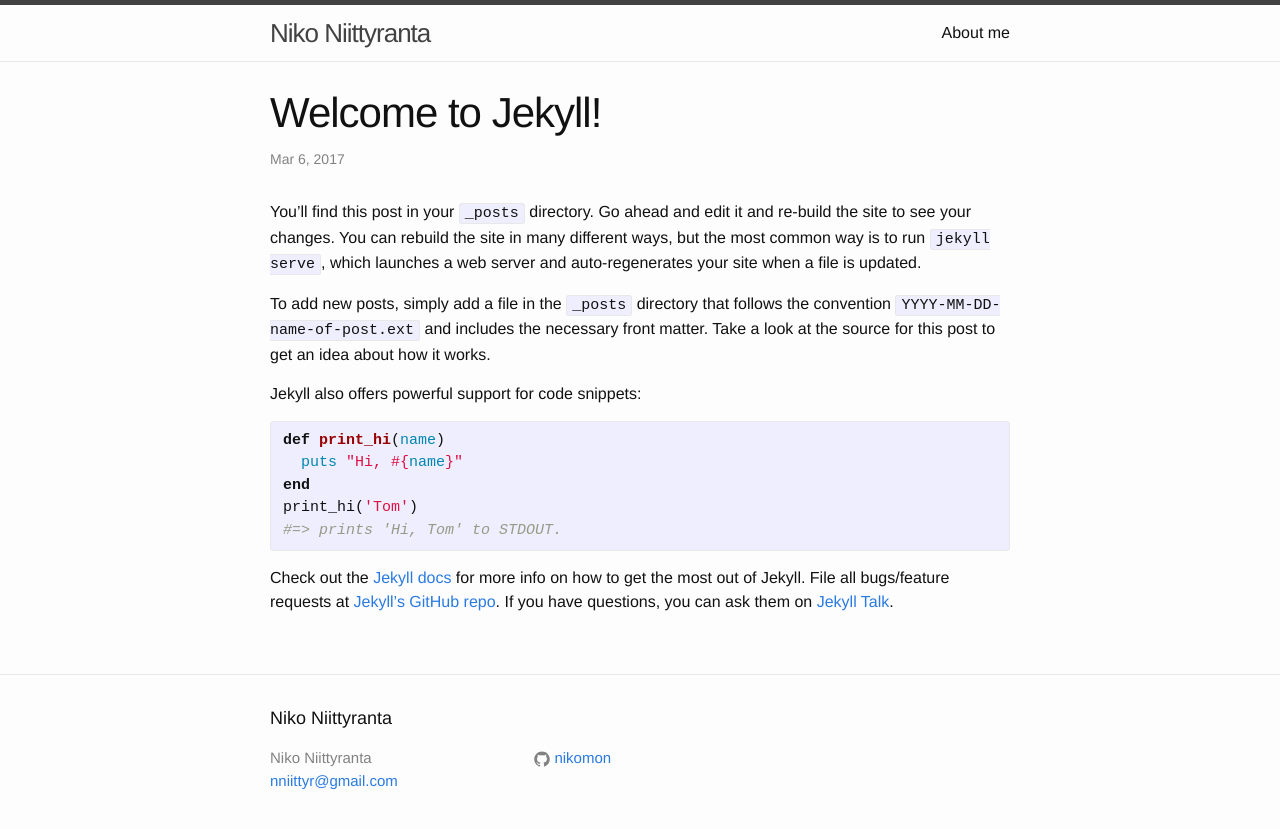
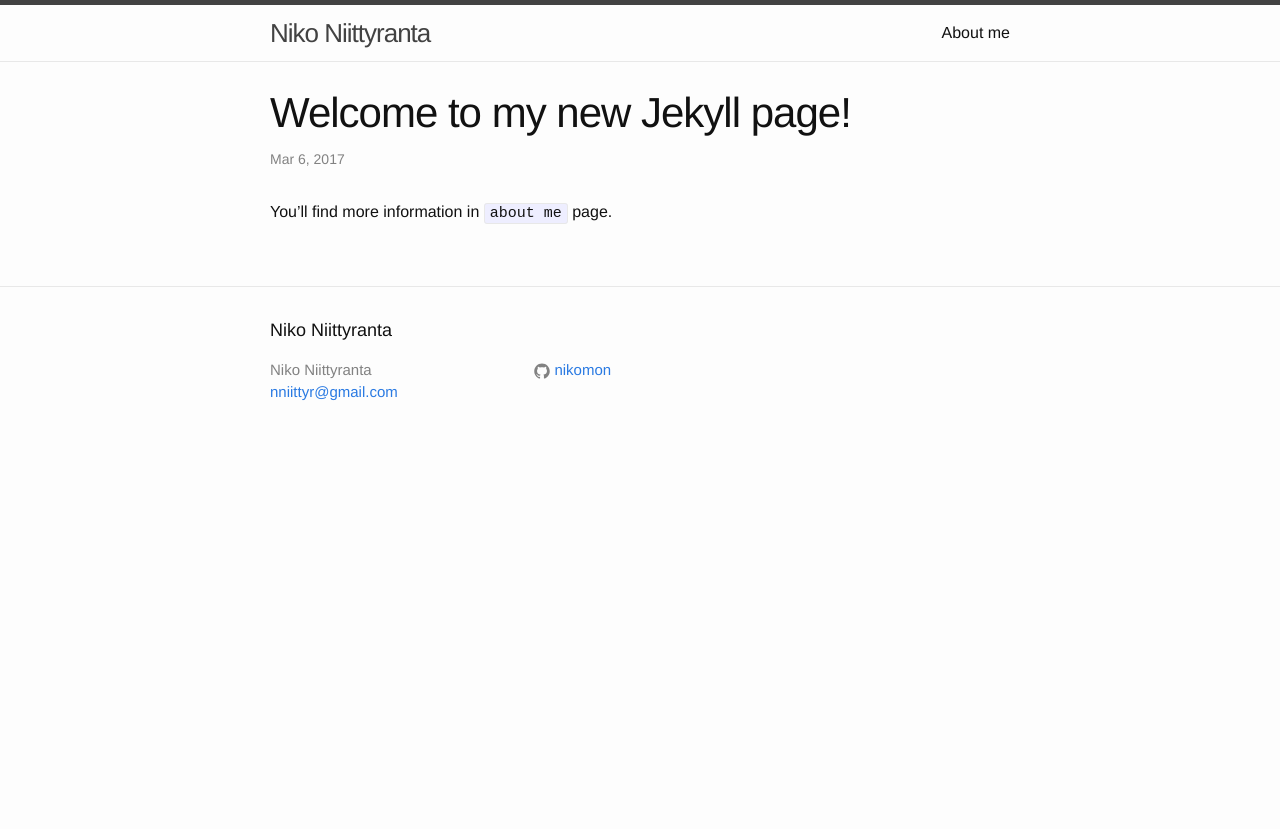
Before and after one commit to nikomon/nikomon.github.io, a Jekyll site: the page built from _posts/2017-03-06-welcome-to-jekyll.markdown, in a window 1280 px wide. Shown: the top 829 px of the page. Built offline with Jekyll 4.4.1, drawn with Linux system fonts in a browser that asks for light colours.

Commit message:
Update 2017-03-06-welcome-to-jekyll.markdown

```diff
--- a/_posts/2017-03-06-welcome-to-jekyll.markdown
+++ b/_posts/2017-03-06-welcome-to-jekyll.markdown
@@ -1,25 +1,7 @@
 ---
 layout: post
-title:  "Welcome to Jekyll!"
+title:  "Welcome to my new Jekyll page!"
 date:   2017-03-06 10:58:19 +0000
 categories: jekyll update
 ---
-You’ll find this post in your `_posts` directory. Go ahead and edit it and re-build the site to see your changes. You can rebuild the site in many different ways, but the most common way is to run `jekyll serve`, which launches a web server and auto-regenerates your site when a file is updated.
-
-To add new posts, simply add a file in the `_posts` directory that follows the convention `YYYY-MM-DD-name-of-post.ext` and includes the necessary front matter. Take a look at the source for this post to get an idea about how it works.
-
-Jekyll also offers powerful support for code snippets:
-
-{% highlight ruby %}
-def print_hi(name)
-  puts "Hi, #{name}"
-end
-print_hi('Tom')
-#=> prints 'Hi, Tom' to STDOUT.
-{% endhighlight %}
-
-Check out the [Jekyll docs][jekyll-docs] for more info on how to get the most out of Jekyll. File all bugs/feature requests at [Jekyll’s GitHub repo][jekyll-gh]. If you have questions, you can ask them on [Jekyll Talk][jekyll-talk].
-
-[jekyll-docs]: http://jekyllrb.com/docs/home
-[jekyll-gh]:   https://github.com/jekyll/jekyll
-[jekyll-talk]: https://talk.jekyllrb.com/
+You’ll find more information in `about me` page.
```
